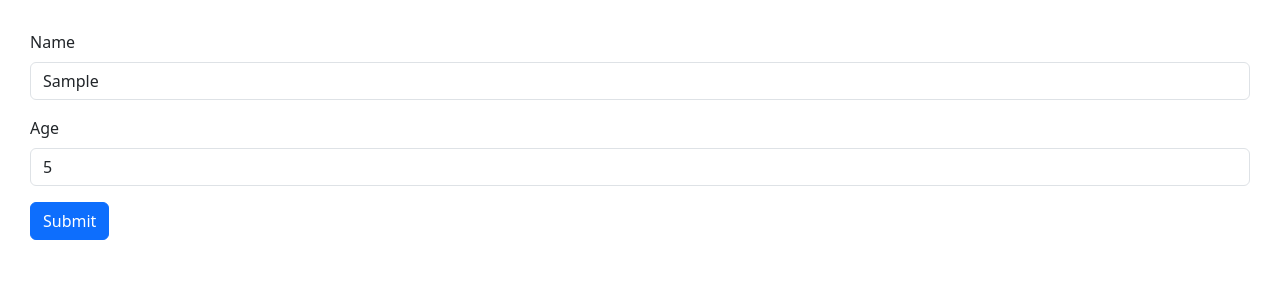
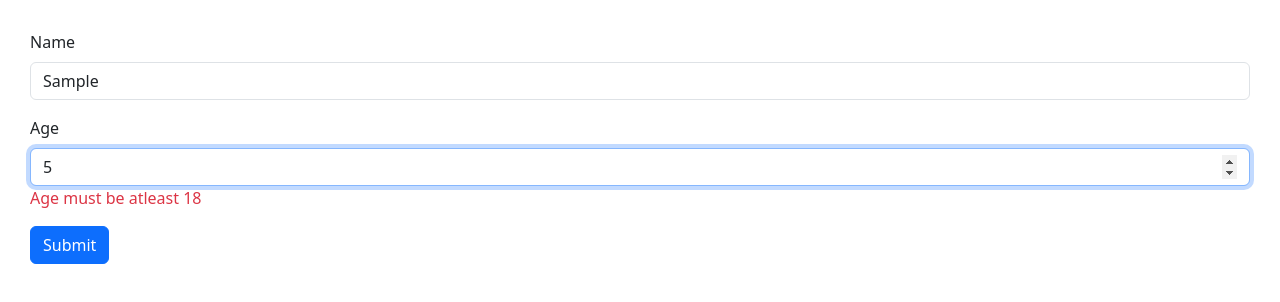
Before and after one commit to Focuscode77/React-X, a React (Vite) app in the folder react-app/: page / in a window 1280 px wide. Both pictures are taken after typing "Sample", "5" into the empty fields and a click on the button "Submit". Shown: the top 302 px of the page. Built offline with nearby package versions, Linux system fonts and the light colour scheme.

Commit message:
Update Form
Validation and disabling button

```diff
--- a/react-app/package.json
+++ b/react-app/package.json
@@ -9,11 +9,13 @@
     "preview": "vite preview"
   },
   "dependencies": {
+    "@hookform/resolvers": "^2.9.11",
     "bootstrap": "^5.3.2",
     "react": "^18.2.0",
     "react-dom": "^18.2.0",
     "react-hook-form": "7.43",
-    "react-icons": "^4.7.1"
+    "react-icons": "^4.7.1",
+    "zod": "^3.20.6"
   },
   "devDependencies": {
     "@types/react": "^18.0.27",
--- a/react-app/src/components/Form.tsx
+++ b/react-app/src/components/Form.tsx
@@ -1,15 +1,22 @@
 import React, { FormEvent, useState } from 'react'
 import { useForm, FieldValues } from "react-hook-form";
+import { z } from "zod";
+import { zodResolver } from '@hookform/resolvers/zod';
 
-interface FormData {
 
-    name: string;
-    age: number;
+const schema = z.object({
 
-}
+    name: z.string().min(3, { message: 'Name must be atleast 3 characters' }),
+    age: z.number({ invalid_type_error: 'Age field is required' }).min(18, { message: 'Age must be atleast 18' })
+
+});
+
+
+type FormData = z.infer<typeof schema>
 
 const Form = () => {
-    const { register, handleSubmit, formState: { errors } } = useForm<FormData>();
+    const { register, handleSubmit, formState: { errors, isValid }
+    } = useForm<FormData>({ resolver: zodResolver(schema) });
     const onSubmit = (data: FieldValues) => console.log(data);
 
 
@@ -19,14 +26,14 @@ const Form = () => {
         <form onSubmit={handleSubmit(onSubmit)}>
 
             <div className="mb-3"><label htmlFor="name" className="form-label">Name</label>
-                <input {...register('name', { required: true, minLength: 3 })} id="name" type="text" className="form-control" />
-                {errors.name?.type === 'required' && <p className="text-danger">The name field is required.</p>}
-                {errors.name?.type === 'minLength' && <p className="text-danger">The name must be atleast 3 characters.</p>}
+                <input {...register('name')} id="name" type="text" className="form-control" />
+                {errors.name && (<p className="text-danger">{errors.name.message}</p>)}
 
             </div>
 
             <div className="mb-3"><label htmlFor="age" className="form-label">Age</label>
-                <input {...register('age')} id="age" type="number" className="form-control" />
+                <input {...register('age', { valueAsNumber: true })} id="age" type="number" className="form-control" />
+                {errors.age && (<p className="text-danger">{errors.age.message}</p>)}
             </div>
             <button className="btn btn-primary" type="submit">Submit</button>
 
```
Also changed, not shown: 1 other file (tests, documents, lock files or other folders).
